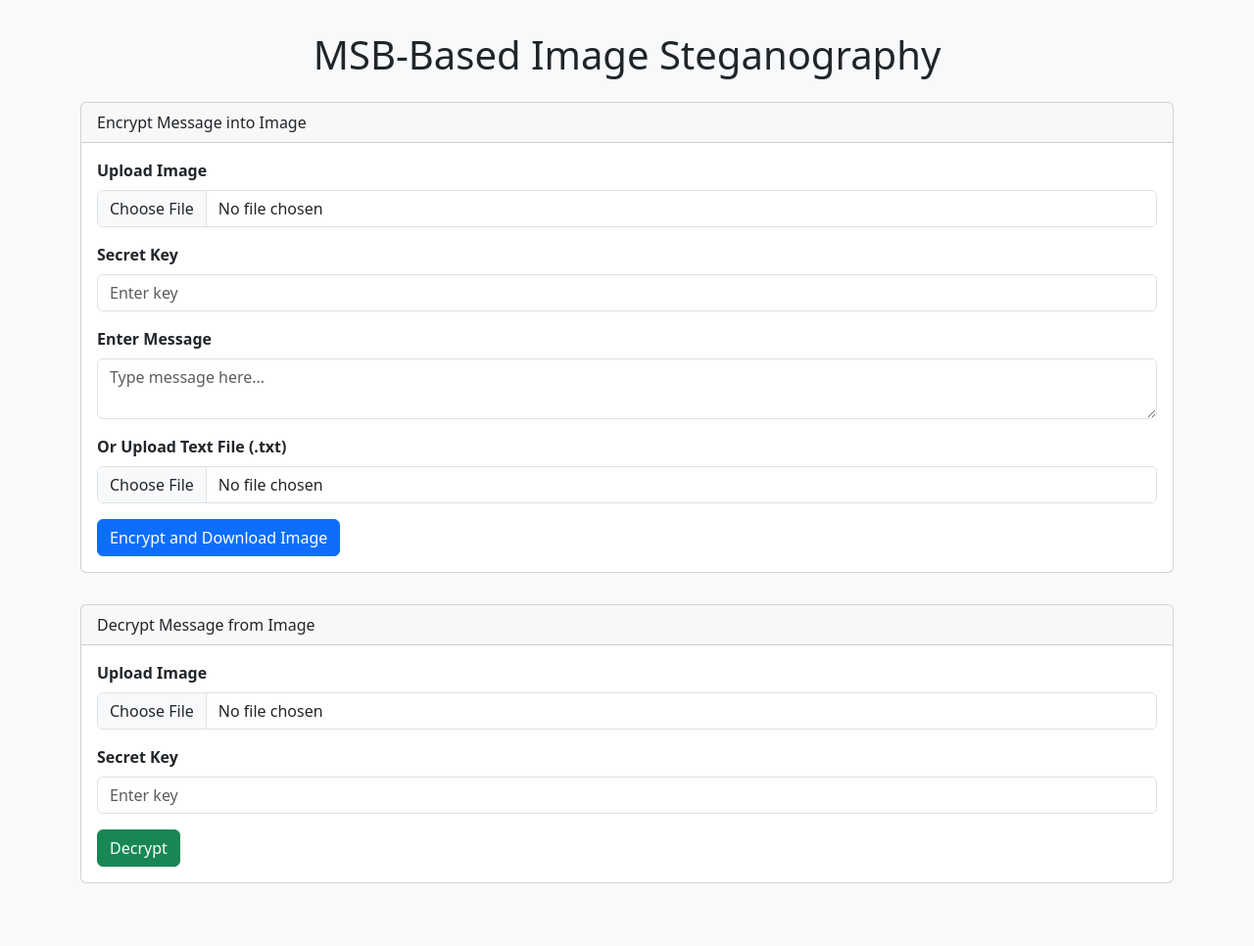
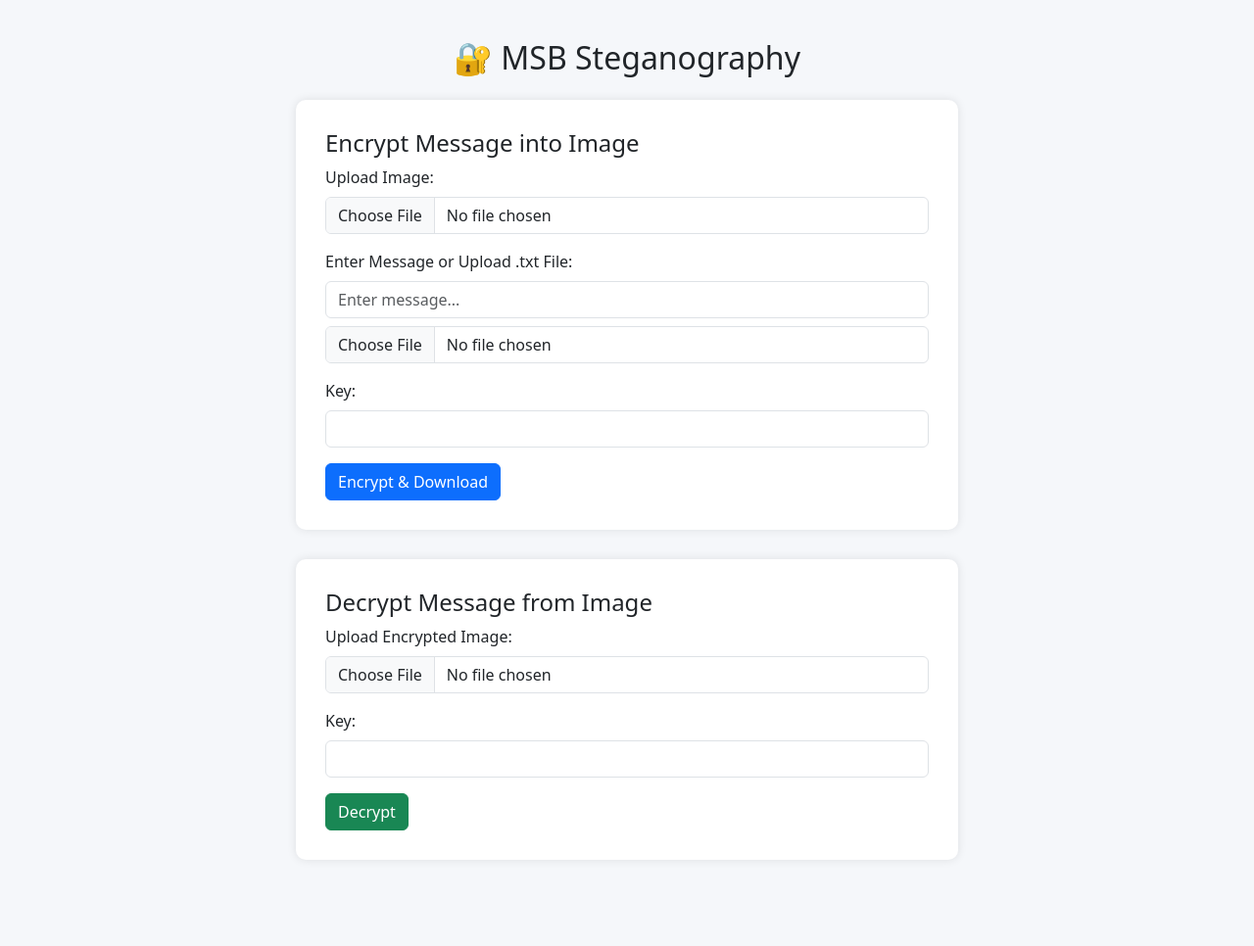
Before and after one commit to Saikiran-Challa/msb_web_stego, a Flask app: page / in a window 1280 px wide. Shown: the whole page at 98% size. After the commit the page ends 848 px from the top, so only its background shows below. Run offline with Flask 3, Linux system fonts and the light colour scheme.

Commit message:
Fixed decryption route and homepage

```diff
--- a/app.py
+++ b/app.py
@@ -1,95 +1,70 @@
-# app.py
-from flask import Flask, render_template, request, send_file, redirect, url_for
+from flask import Flask, render_template, request, send_file, redirect, url_for, flash
 from PIL import Image
+import os
 import io
-import os
 
 app = Flask(__name__)
+app.secret_key = "supersecretkey"
 
-# Utility Functions
-def encode_msb(image, message, key):
-    binary_message = ''.join(f'{ord(c):08b}' for c in message)
-    key_binary = ''.join(f'{ord(c):08b}' for c in key)
-    binary_message += key_binary + '1111111111111110'  # End pattern
 
-    img = image.convert("RGB")
-    pixels = img.load()
+def extract_message(image, key):
+    binary_message = ""
+    pixels = image.convert("RGB").load()
+    width, height = image.size
 
-    idx = 0
-    for y in range(img.height):
-        for x in range(img.width):
-            if idx >= len(binary_message):
-                break
+    key_bin = ''.join(format(ord(c), '08b') for c in key)
+    key_index = 0
+    message_bits = ""
+
+    for y in range(height):
+        for x in range(width):
             r, g, b = pixels[x, y]
-            r = (r & 0x7F) | (int(binary_message[idx]) << 7)
-            pixels[x, y] = (r, g, b)
-            idx += 1
-        if idx >= len(binary_message):
-            break
 
-    return img
+            # Decode only if key is matching (optional in basic MSB)
+            lsb = r & 1
+            message_bits += str(lsb)
 
-def decode_msb(image, key):
-    img = image.convert("RGB")
-    pixels = img.load()
-    bits = ""
+            if len(message_bits) % 8 == 0:
+                byte = message_bits[-8:]
+                if byte == '00000000':  # Null terminator
+                    binary_message = message_bits[:-8]
+                    break
+        else:
+            continue
+        break
 
-    for y in range(img.height):
-        for x in range(img.width):
-            r, g, b = pixels[x, y]
-            bits += str((r & 0x80) >> 7)
+    # Convert to characters
+    chars = [binary_message[i:i + 8] for i in range(0, len(binary_message), 8)]
+    message = ''.join([chr(int(b, 2)) for b in chars])
+    return message
 
-    chars = [bits[i:i+8] for i in range(0, len(bits), 8)]
-    decoded = ""
-    for ch in chars:
-        if ch == '11111110':  # End pattern
-            break
-        decoded += chr(int(ch, 2))
 
-    if key not in decoded:
-        return None
-    return decoded.replace(key, "")
-
-# Routes
 @app.route("/")
 def index():
     return render_template("index.html")
 
-@app.route("/encrypt", methods=["POST"])
-def encrypt():
-    image_file = request.files["image"]
-    message = request.form["message"]
-    key = request.form["key"]
 
-    if not image_file or not message or not key:
-        return "Missing data"
-
-    image = Image.open(image_file.stream)
-    encoded_image = encode_msb(image, message, key)
-
-    img_io = io.BytesIO()
-    encoded_image.save(img_io, format="PNG")
-    img_io.seek(0)
-    return send_file(img_io, mimetype="image/png", as_attachment=True, download_name="encoded_image.png")
-
-@app.route("/decrypt", methods=["GET", "POST"])
+@app.route("/decrypt", methods=["POST"])
 def decrypt():
-    if request.method == "GET":
+    if 'image' not in request.files:
+        flash("No image file uploaded")
         return redirect(url_for("index"))
 
     image_file = request.files["image"]
-    key = request.form["key"]
+    key = request.form.get("key", "")
 
-    if not image_file or not key:
-        return "Missing image or key"
+    if not key:
+        flash("Key is required")
+        return redirect(url_for("index"))
 
-    image = Image.open(image_file.stream)
-    message = decode_msb(image, key)
+    try:
+        image = Image.open(image_file.stream)
+        message = extract_message(image, key)
+        return render_template("index.html", decrypted_message=message)
+    except Exception as e:
+        flash("Error during decryption: " + str(e))
+        return redirect(url_for("index"))
 
-    if message is None:
-        return "Incorrect key or message not found."
-
-    return render_template("index.html", decrypted_message=message)
 
 if __name__ == "__main__":
     import os
--- a/templates/index.html
+++ b/templates/index.html
@@ -2,80 +2,116 @@
 <html lang="en">
 <head>
   <meta charset="UTF-8">
-    <meta name="viewport" content="width=device-width, initial-scale=1.0">
-    <title>MSB Web Steganography</title>
-    <link rel="stylesheet" href="https://cdn.jsdelivr.net/npm/bootstrap@5.3.0/dist/css/bootstrap.min.css">
+  <title>MSB Steganography Web App</title>
+  <meta name="viewport" content="width=device-width, initial-scale=1">
+  <link
+    href="https://cdn.jsdelivr.net/npm/bootstrap@5.3.0/dist/css/bootstrap.min.css"
+    rel="stylesheet"
+  >
   <style>
     body {
-            padding: 2rem;
-            background-color: #f8f9fa;
+      background-color: #f5f7fa;
     }
-        .card {
-            margin-bottom: 2rem;
+    .container {
+      max-width: 700px;
+      margin-top: 40px;
     }
-        .form-label {
-            font-weight: 600;
+    .section {
+      background: #fff;
+      border-radius: 10px;
+      padding: 30px;
+      box-shadow: 0 0 10px rgba(0,0,0,0.1);
+      margin-bottom: 30px;
+    }
+    .output-box {
+      background-color: #e7f3ff;
+      border-left: 4px solid #007bff;
+      padding: 10px 15px;
+      border-radius: 5px;
     }
   </style>
 </head>
 <body>
+
   <div class="container">
-        <h1 class="text-center mb-4">MSB-Based Image Steganography</h1>
+    <h2 class="text-center mb-4">🔐 MSB Steganography</h2>
 
-        <div class="card">
-            <div class="card-header">Encrypt Message into Image</div>
-            <div class="card-body">
+    <!-- Encryption Section -->
+    <div class="section">
+      <h4>Encrypt Message into Image</h4>
       <form action="/encrypt" method="POST" enctype="multipart/form-data">
         <div class="mb-3">
-                        <label for="image" class="form-label">Upload Image</label>
-                        <input type="file" name="image" id="image" accept="image/*" class="form-control" required>
+          <label for="image" class="form-label">Upload Image:</label>
+          <input class="form-control" type="file" id="encrypt-image" name="image" accept="image/*" required>
+        </div>
+        <div class="mb-3">
+          <label for="message" class="form-label">Enter Message or Upload .txt File:</label>
+          <input class="form-control mb-2" type="text" id="message" name="message" placeholder="Enter message...">
+          <input class="form-control" type="file" id="message-file" name="message_file" accept=".txt">
+        </div>
+        <div class="mb-3">
+          <label for="key" class="form-label">Key:</label>
+          <input class="form-control" type="text" id="key" name="key" required>
+        </div>
+        <button class="btn btn-primary" type="submit">Encrypt & Download</button>
+      </form>
     </div>
 
-                    <div class="mb-3">
-                        <label for="key" class="form-label">Secret Key</label>
-                        <input type="text" name="key" id="key" class="form-control" placeholder="Enter key" required>
-                    </div>
-
-                    <div class="mb-3">
-                        <label class="form-label">Enter Message</label>
-                        <textarea name="message" id="message" class="form-control" placeholder="Type message here..."></textarea>
-                    </div>
-
-                    <div class="mb-3">
-                        <label for="textfile" class="form-label">Or Upload Text File (.txt)</label>
-                        <input type="file" name="textfile" id="textfile" accept=".txt" class="form-control">
-                    </div>
-
-                    <button type="submit" class="btn btn-primary">Encrypt and Download Image</button>
-                </form>
-            </div>
-        </div>
-
-        <div class="card">
-            <div class="card-header">Decrypt Message from Image</div>
-            <div class="card-body">
+    <!-- Decryption Section -->
+    <div class="section">
+      <h4>Decrypt Message from Image</h4>
       <form action="/decrypt" method="POST" enctype="multipart/form-data">
         <div class="mb-3">
-                        <label for="image" class="form-label">Upload Image</label>
-                        <input type="file" name="image" id="image" accept="image/*" class="form-control" required>
+          <label for="decrypt-image" class="form-label">Upload Encrypted Image:</label>
+          <input class="form-control" type="file" id="decrypt-image" name="image" accept="image/*" required>
         </div>
-
         <div class="mb-3">
-                        <label for="key" class="form-label">Secret Key</label>
-                        <input type="text" name="key" id="key" class="form-control" placeholder="Enter key" required>
+          <label for="decrypt-key" class="form-label">Key:</label>
+          <input class="form-control" type="text" id="decrypt-key" name="key" required>
         </div>
-
-                    <button type="submit" class="btn btn-success">Decrypt</button>
+        <button class="btn btn-success" type="submit">Decrypt</button>
       </form>
 
-                {% if decrypted_text %}
-                    <div class="alert alert-info mt-3">
-                        <strong>Decrypted Message:</strong>
-                        <pre>{{ decrypted_text }}</pre>
+      {% if decrypted_message %}
+      <div class="output-box mt-3">
+        <h5>Decrypted Message:</h5>
+        <p>{{ decrypted_message }}</p>
+      </div>
+      {% endif %}
+
+      {% if error %}
+      <div class="alert alert-danger mt-3">
+        {{ error }}
       </div>
       {% endif %}
     </div>
   </div>
-    </div>
+
+  <script>
+    // Clear message input when file is selected
+    document.getElementById('message-file').addEventListener('change', function () {
+      if (this.files.length > 0) {
+        document.getElementById('message').value = '';
+      }
+    });
+
+    // Clear file input when message text is typed
+    document.getElementById('message').addEventListener('input', function () {
+      if (this.value.length > 0) {
+        document.getElementById('message-file').value = '';
+      }
+    });
+
+    // Clear key/message fields when a new image is uploaded
+    document.getElementById('encrypt-image').addEventListener('change', function () {
+      document.getElementById('message').value = '';
+      document.getElementById('message-file').value = '';
+      document.getElementById('key').value = '';
+    });
+
+    document.getElementById('decrypt-image').addEventListener('change', function () {
+      document.getElementById('decrypt-key').value = '';
+    });
+  </script>
 </body>
 </html>
```
Lines whose indentation alone changed are shown as unchanged.
